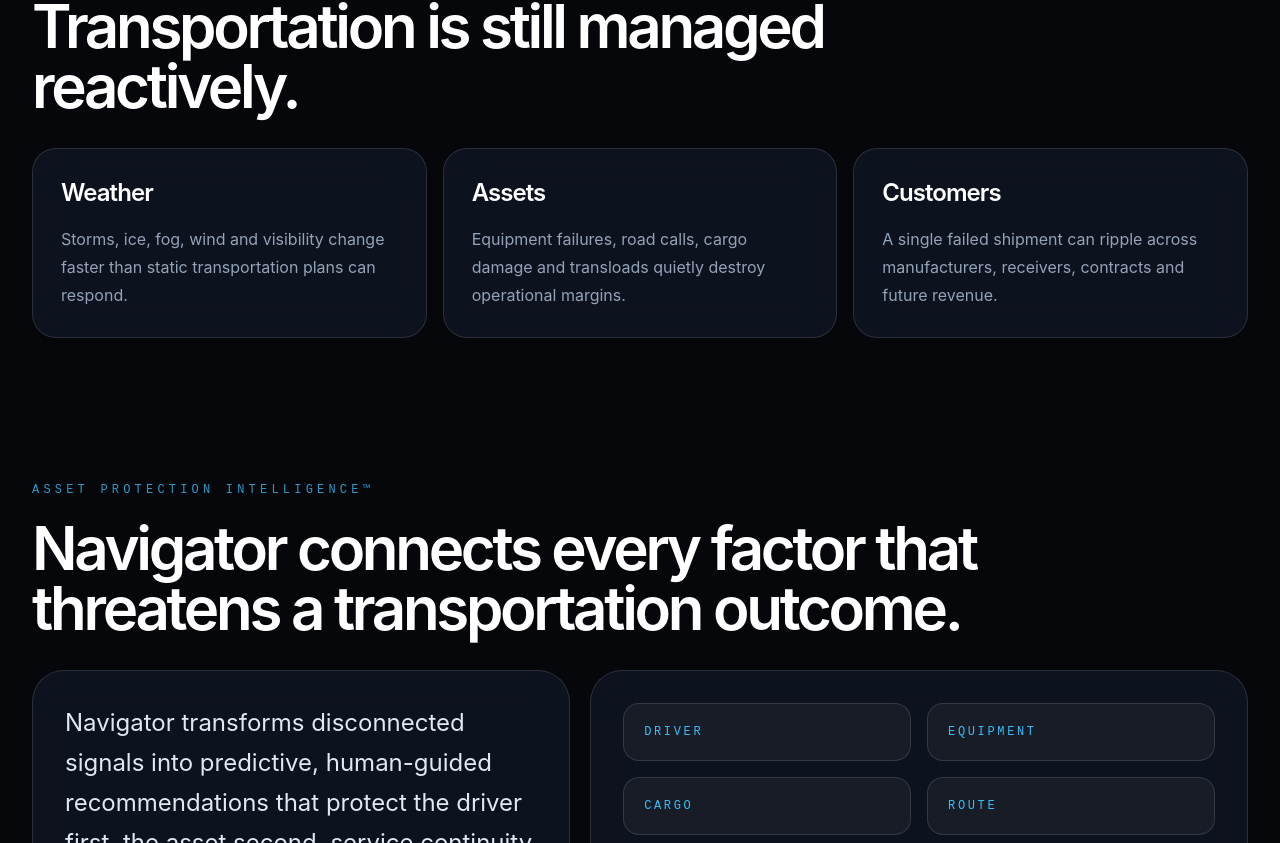
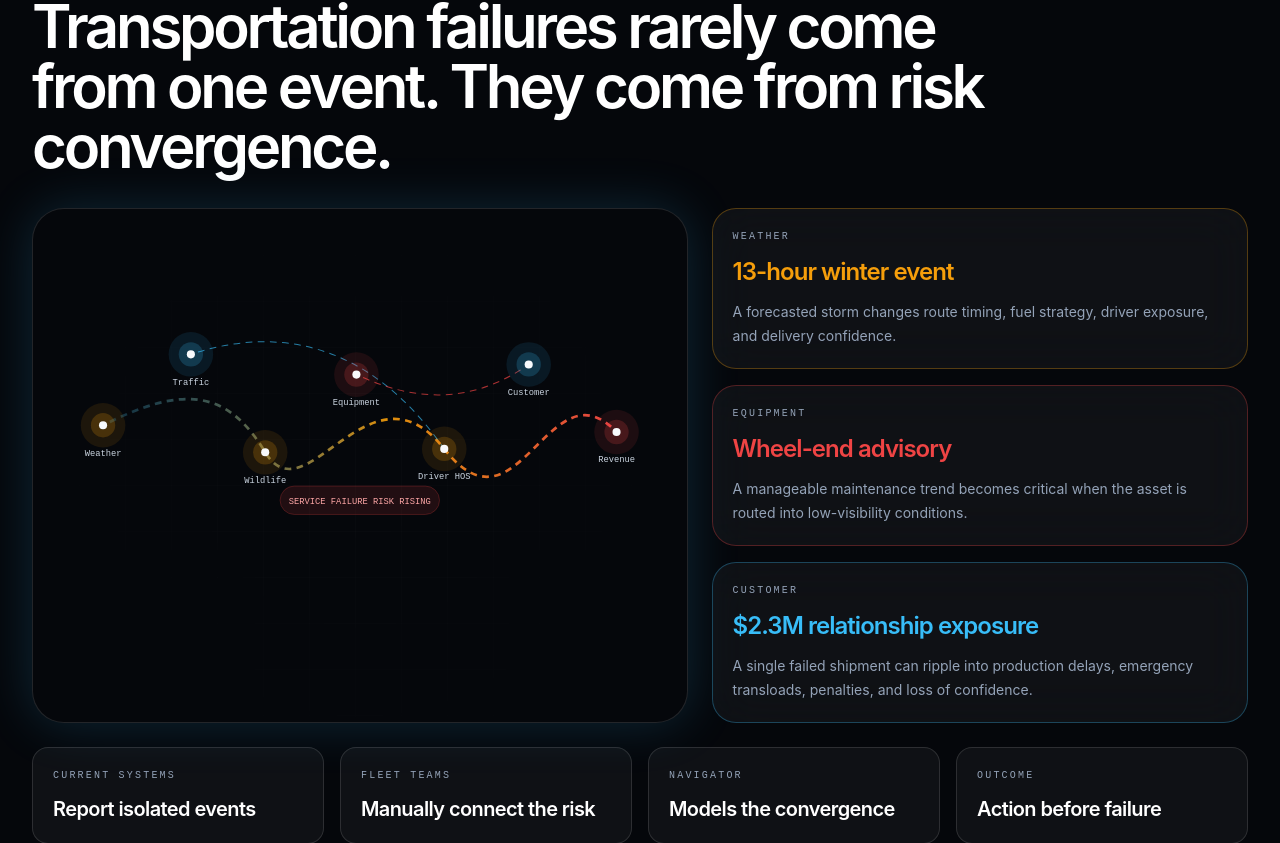
Before and after one commit to polaskimike-lab/The-Navigator-Investor-Experience, a Next.js app: page / in a window 1280 px wide. Shown: the part 4277-5120 px from the top of the page. Built offline with nearby package versions, Linux system fonts and the light colour scheme.

Commit message:
Add files via upload

```diff
--- /dev/null
+++ b/components/presentation/RiskSignalCard.tsx
@@ -0,0 +1,25 @@
+export function RiskSignalCard({
+  label,
+  state,
+  copy,
+  tone = "amber"
+}: {
+  label: string;
+  state: string;
+  copy: string;
+  tone?: "blue" | "amber" | "red";
+}) {
+  const styles = {
+    blue: "border-blueIntel/30 text-blueIntel",
+    amber: "border-amberRisk/30 text-amberRisk",
+    red: "border-redCritical/30 text-redCritical"
+  }[tone];
+
+  return (
+    <div className={`rounded-3xl border bg-white/[0.045] p-5 backdrop-blur-xl ${styles}`}>
+      <p className="font-mono text-[10px] uppercase tracking-[0.22em] text-muted">{label}</p>
+      <p className={`mt-3 text-2xl font-semibold tracking-[-0.04em] ${styles.split(" ")[1]}`}>{state}</p>
+      <p className="mt-3 text-sm leading-6 text-slate-400">{copy}</p>
+    </div>
+  );
+}
--- a/components/scenes/ProblemScene.tsx
+++ b/components/scenes/ProblemScene.tsx
@@ -1,17 +1,50 @@
 import { SceneShell } from "@/components/presentation/SceneShell";
+import { RiskConvergenceMap } from "@/components/visuals/RiskConvergenceMap";
+import { RiskSignalCard } from "@/components/presentation/RiskSignalCard";
 
 export function ProblemScene() {
   return (
-    <SceneShell id="scene-04" eyebrow="The problem" title="Transportation is still managed reactively." compact>
-      <div className="grid gap-4 md:grid-cols-3">
+    <SceneShell
+      id="scene-04"
+      eyebrow="The problem"
+      title="Transportation failures rarely come from one event. They come from risk convergence."
+      compact
+    >
+      <div className="grid gap-6 lg:grid-cols-[1.1fr_.9fr]">
+        <RiskConvergenceMap />
+
+        <div className="grid gap-4">
+          <RiskSignalCard
+            label="Weather"
+            state="13-hour winter event"
+            copy="A forecasted storm changes route timing, fuel strategy, driver exposure, and delivery confidence."
+            tone="amber"
+          />
+          <RiskSignalCard
+            label="Equipment"
+            state="Wheel-end advisory"
+            copy="A manageable maintenance trend becomes critical when the asset is routed into low-visibility conditions."
+            tone="red"
+          />
+          <RiskSignalCard
+            label="Customer"
+            state="$2.3M relationship exposure"
+            copy="A single failed shipment can ripple into production delays, emergency transloads, penalties, and loss of confidence."
+            tone="blue"
+          />
+        </div>
+      </div>
+
+      <div className="mt-6 grid gap-4 md:grid-cols-4">
         {[
-          ["Weather", "Storms, ice, fog, wind and visibility change faster than static transportation plans can respond."],
-          ["Assets", "Equipment failures, road calls, cargo damage and transloads quietly destroy operational margins."],
-          ["Customers", "A single failed shipment can ripple across manufacturers, receivers, contracts and future revenue."]
-        ].map(([title, body]) => (
-          <div key={title} className="mission-panel rounded-3xl p-7">
-            <h3 className="text-2xl font-semibold tracking-[-0.04em] text-white">{title}</h3>
-            <p className="mt-4 leading-7 text-slate-400">{body}</p>
+          ["Current systems", "Report isolated events"],
+          ["Fleet teams", "Manually connect the risk"],
+          ["Navigator", "Models the convergence"],
+          ["Outcome", "Action before failure"]
+        ].map(([label, value]) => (
+          <div key={label} className="rounded-2xl border border-line bg-white/[0.045] p-5">
+            <p className="font-mono text-[10px] uppercase tracking-[0.22em] text-muted">{label}</p>
+            <p className="mt-3 text-xl font-semibold tracking-[-0.03em] text-white">{value}</p>
           </div>
         ))}
       </div>
--- /dev/null
+++ b/components/visuals/RiskConvergenceMap.tsx
@@ -0,0 +1,88 @@
+export function RiskConvergenceMap() {
+  const nodes = [
+    { x: 80, y: 210, label: "Weather", tone: "amber" },
+    { x: 210, y: 105, label: "Traffic", tone: "blue" },
+    { x: 320, y: 250, label: "Wildlife", tone: "amber" },
+    { x: 455, y: 135, label: "Equipment", tone: "red" },
+    { x: 585, y: 245, label: "Driver HOS", tone: "amber" },
+    { x: 710, y: 120, label: "Customer", tone: "blue" },
+    { x: 840, y: 220, label: "Revenue", tone: "red" }
+  ];
+
+  const color = {
+    blue: "#38BDF8",
+    amber: "#F59E0B",
+    red: "#EF4444"
+  };
+
+  return (
+    <div className="relative overflow-hidden rounded-[2rem] border border-line bg-obsidian p-4 shadow-glow">
+      <div className="absolute inset-0 grid-field opacity-35" />
+      <svg viewBox="0 0 920 360" className="relative h-[360px] w-full" aria-label="Risk convergence visualization">
+        <defs>
+          <linearGradient id="riskFlow" x1="0" x2="1">
+            <stop offset="0%" stopColor="#38BDF8" stopOpacity="0.2" />
+            <stop offset="55%" stopColor="#F59E0B" stopOpacity="0.9" />
+            <stop offset="100%" stopColor="#EF4444" stopOpacity="0.95" />
+          </linearGradient>
+          <radialGradient id="riskGlow">
+            <stop offset="0%" stopColor="#F8FAFC" stopOpacity="1" />
+            <stop offset="100%" stopColor="#38BDF8" stopOpacity="0" />
+          </radialGradient>
+        </defs>
+
+        <path
+          d="M80 210 C 190 155, 260 150, 320 250 S 475 105, 585 245 S 740 115, 840 220"
+          fill="none"
+          stroke="url(#riskFlow)"
+          strokeWidth="4"
+          strokeDasharray="14 10"
+          className="risk-line"
+        />
+        <path
+          d="M210 105 C 330 65, 470 80, 585 245"
+          fill="none"
+          stroke="#38BDF8"
+          strokeWidth="1.5"
+          strokeDasharray="8 12"
+          className="risk-line"
+          opacity=".65"
+        />
+        <path
+          d="M455 135 C 520 165, 610 190, 710 120"
+          fill="none"
+          stroke="#EF4444"
+          strokeWidth="1.5"
+          strokeDasharray="8 12"
+          className="risk-line"
+          opacity=".7"
+        />
+
+        {nodes.map((node) => (
+          <g key={node.label}>
+            <circle cx={node.x} cy={node.y} r="33" fill={color[node.tone as keyof typeof color]} opacity=".10" />
+            <circle cx={node.x} cy={node.y} r="18" fill={color[node.tone as keyof typeof color]} opacity=".20" />
+            <circle cx={node.x} cy={node.y} r="6" fill="#F8FAFC" />
+            <text
+              x={node.x}
+              y={node.y + 45}
+              textAnchor="middle"
+              fill="#CBD5E1"
+              fontSize="13"
+              fontFamily="monospace"
+            >
+              {node.label}
+            </text>
+          </g>
+        ))}
+
+        <g>
+          <rect x="342" y="300" width="236" height="42" rx="21" fill="rgba(239,68,68,.12)" stroke="rgba(239,68,68,.35)" />
+          <text x="460" y="326" textAnchor="middle" fill="#FCA5A5" fontSize="13" fontFamily="monospace">
+            SERVICE FAILURE RISK RISING
+          </text>
+        </g>
+      </svg>
+    </div>
+  );
+}
```
Also changed, not shown: 1 other file (tests, documents, lock files or other folders).
